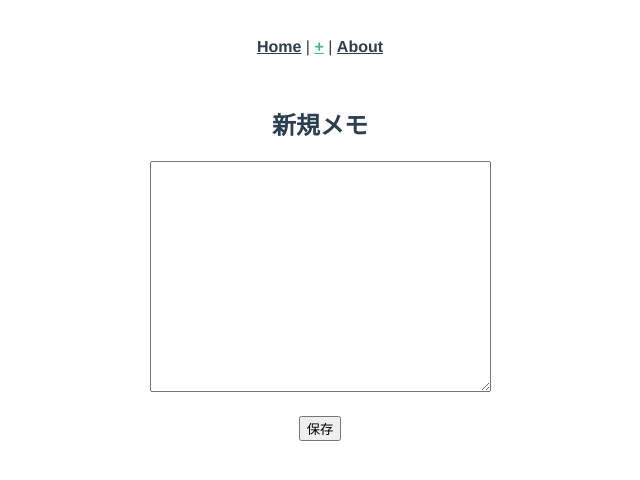
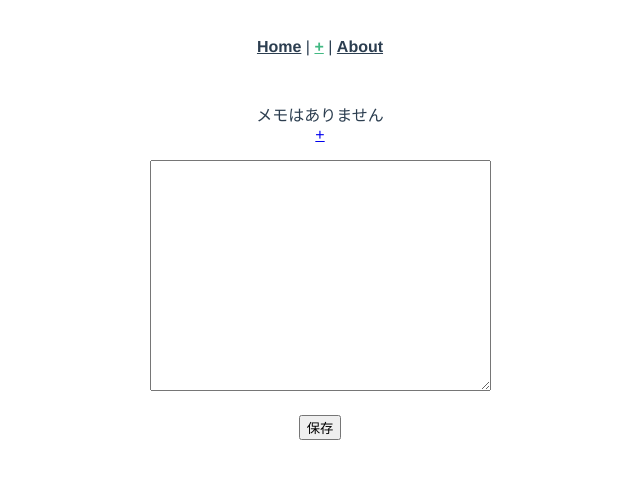
Before and after one commit to shucream-p/vue-memo-app, a Vue app: page /new in a window 1280 px wide. Shown: the top 480 px of the page, without its empty margins (320-960 px from the left). Built offline with nearby package versions, Linux system fonts and the light colour scheme.

Commit message:
MemoListコンポーネンを作成して、常にメモ一覧を表示させる

```diff
--- /dev/null
+++ b/src/components/MemoList.vue
@@ -0,0 +1,33 @@
+<template>
+  <div>
+    <ul>
+      <li v-for="memo in memos" :key="memo.id">
+        <router-link :to="{ name: 'edit', params: { id: memo.id } }">
+          {{ memo.title }}
+        </router-link>
+      </li>
+      <li v-show="!memos.length">メモはありません</li>
+      <li><router-link to="/new">+</router-link></li>
+    </ul>
+  </div>
+</template>
+
+<script>
+export default {
+  name: 'MemoList',
+  data () {
+  return {
+    memos: JSON.parse(localStorage.getItem('memos')) || []
+  }
+}
+}
+</script>
+
+<style scoped>
+ul {
+  padding: 0;
+}
+li {
+  list-style: none;
+}
+</style>
--- a/src/views/EditView.vue
+++ b/src/views/EditView.vue
@@ -1,5 +1,6 @@
 <template>
 <div>
+  <MemoList/>
   <div v-if="memo">
     <div>
       <textarea cols="40" rows="15" v-model="memo.content"></textarea>
@@ -13,8 +14,12 @@
 </template>
 
 <script>
+import MemoList from '../components/MemoList.vue'
 export default {
   name: 'EditView',
+  components: {
+    MemoList
+  },
   data () {
     return {
       memos: JSON.parse(localStorage.getItem('memos'))
--- a/src/views/HomeView.vue
+++ b/src/views/HomeView.vue
@@ -1,19 +1,17 @@
 <template>
   <div>
-    <ul>
-      <li v-for="memo in memos" :key="memo.id">
-        <router-link :to="{ name: 'edit', params: { id: memo.id } }">
-          {{ memo.title }}
-        </router-link>
-      </li>
-      <li v-show="!memos.length">メモはありません</li>
-    </ul>
+    <MemoList/>
   </div>
 </template>
 
 <script>
+import MemoList from '../components/MemoList.vue'
+
 export default {
   name: 'HomeView',
+  components: {
+    MemoList
+  },
   data () {
   return {
     memos: JSON.parse(localStorage.getItem('memos')) || []
--- a/src/views/NewView.vue
+++ b/src/views/NewView.vue
@@ -1,6 +1,6 @@
 <template>
   <div>
-    <h2>新規メモ</h2>
+    <MemoList/>
     <div>
       <textarea cols="40" rows="15" v-model="newMemo"></textarea>
     </div>
@@ -11,12 +11,17 @@
 </template>
 
 <script>
+import MemoList from '../components/MemoList.vue'
+
 export default {
   name: 'NewView',
+  components: {
+    MemoList
+  },
   data () {
     return {
       newMemo: '',
-      memos: []
+      memos: JSON.parse(localStorage.getItem('memos')) || []
     }
   },
   methods: {
@@ -28,7 +33,6 @@ export default {
         content: this.newMemo
       }
       this.memos.push(memo)
-      this.newMemo = ''
       localStorage.setItem('memos', JSON.stringify(this.memos))
       this.$router.push('/')
     }
```
